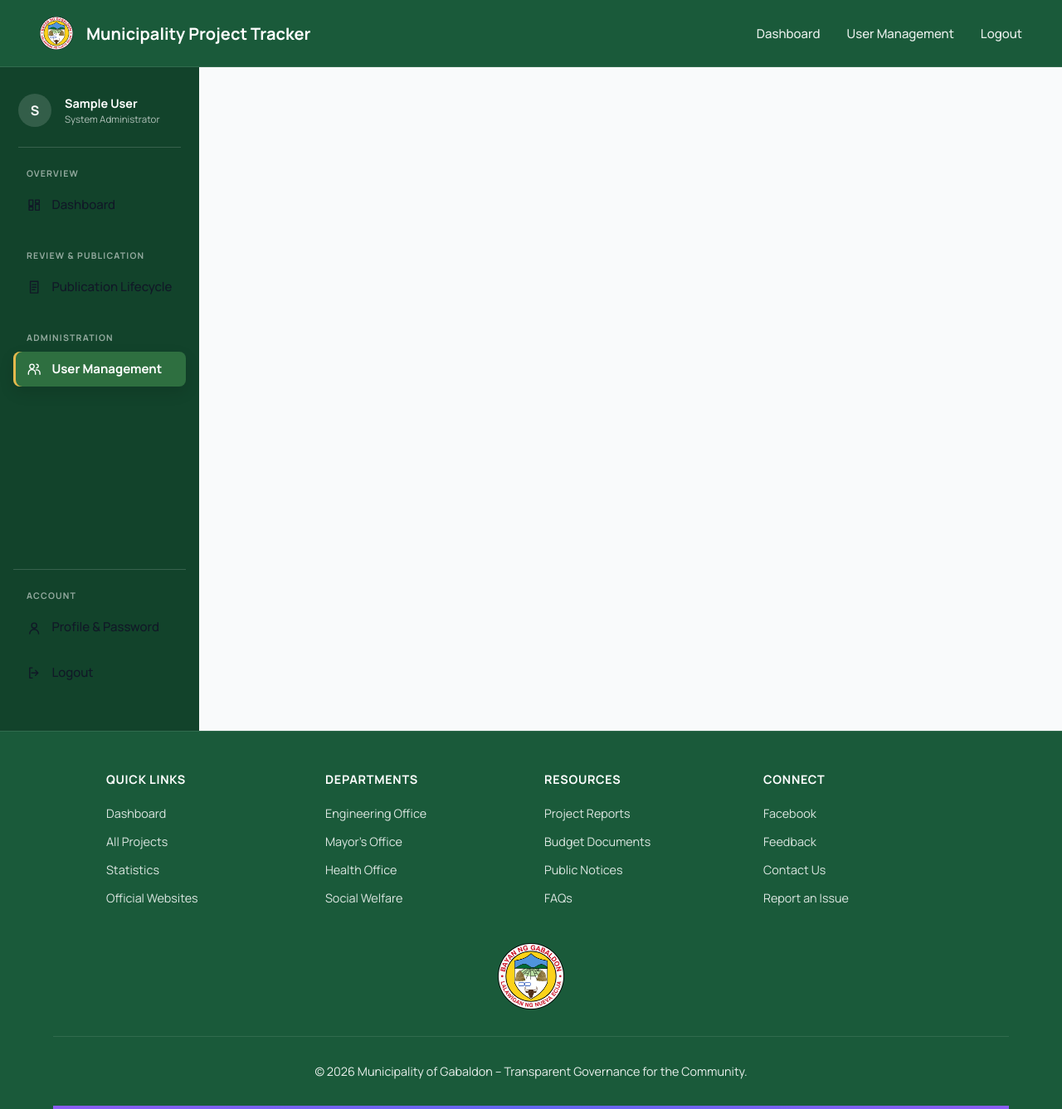
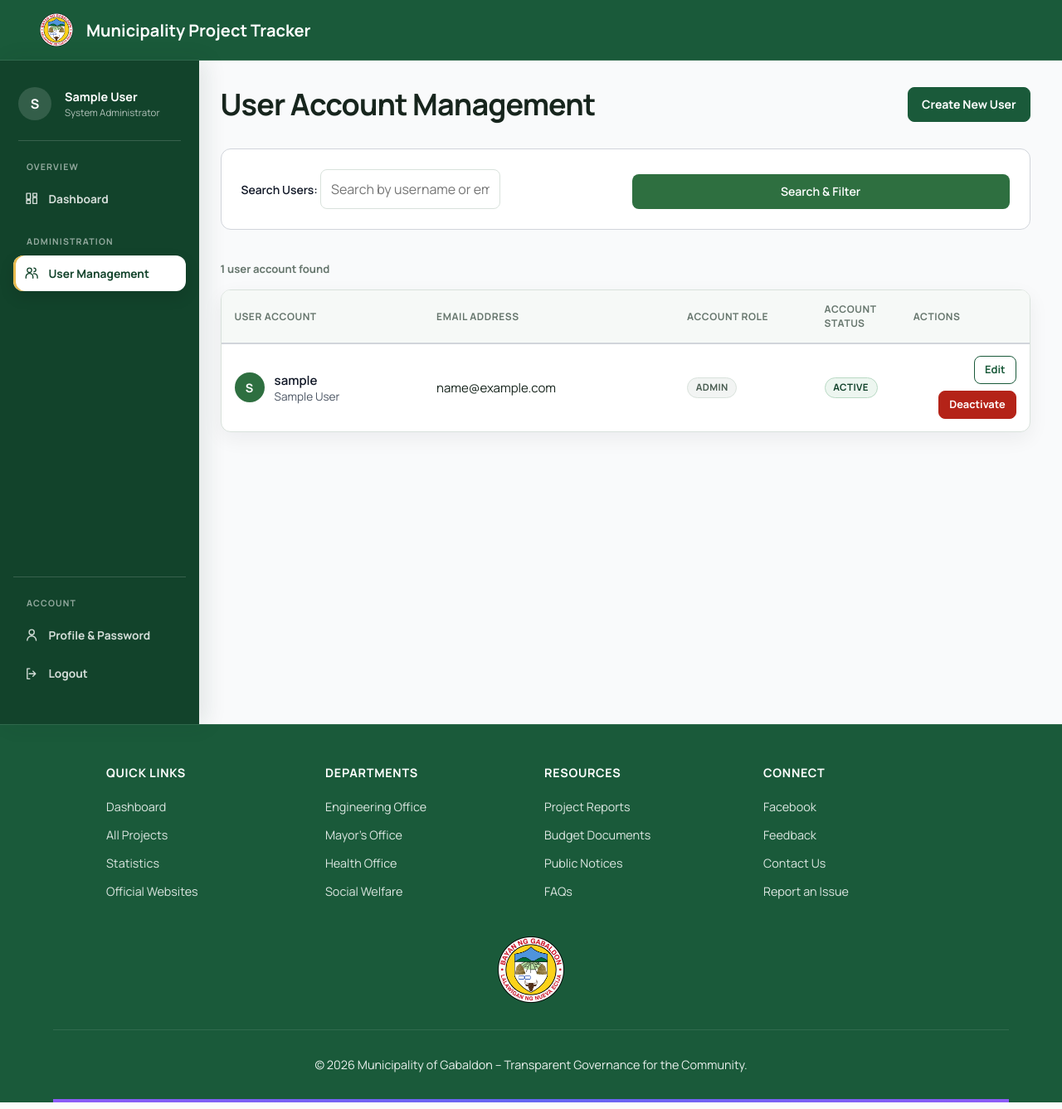
Before and after one commit to AboloftZeke/Gabaldon-Municipality-Project-Tracker, a Django app: page /users/ in a window 1280 px wide. Shown: the whole page at 83% size. Run offline with Django 5.2, Linux system fonts and the light colour scheme; the visitor is signed in with stand-in values (Sample User, id 1); data comes from the database, SQL or seed files in the repository.

Commit message:
fix(admin): clean navigation and user management layout

```diff
--- a/apps/system/navigation.py
+++ b/apps/system/navigation.py
@@ -96,29 +96,18 @@ def account_navigation(request):
             ])
 
         if name == 'admin_dashboard':
-            groups.extend([
-                {
-                    'label': 'Review & Publication',
-                    'items': [item(
-                        'Publication Lifecycle',
-                        'publication_lifecycle',
-                        'review',
-                        active_names=('publication_lifecycle',),
-                    )],
-                },
-                {
-                    'label': 'Administration',
-                    'items': [item(
-                        'User Management', 'user_list', 'users',
-                        active_names=(
-                            'user_list', 'user_create', 'user_create_confirm',
-                            'user_edit', 'user_edit_confirm',
-                            'user_deactivate', 'user_activate',
-                            'user_resend_account_setup',
-                        ),
-                    )],
-                },
-            ])
+            groups.append({
+                'label': 'Administration',
+                'items': [item(
+                    'User Management', 'user_list', 'users',
+                    active_names=(
+                        'user_list', 'user_create', 'user_create_confirm',
+                        'user_edit', 'user_edit_confirm',
+                        'user_deactivate', 'user_activate',
+                        'user_resend_account_setup',
+                    ),
+                )],
+            })
 
         groups.append({
             'label': 'Account',
--- a/static/css/templates/core/user_list.css
+++ b/static/css/templates/core/user_list.css
@@ -18,137 +18,11 @@
         --bg-light: #f9fafb;
     }
 
-    * {
-        margin: 0;
-        padding: 0;
-        box-sizing: border-box;
-    }
-
-    body {
-        font-family: 'Manrope', "Segoe UI", sans-serif;
-        background: var(--bg-light);
-        color: var(--ink-900);
-    }
-
-    header {
-        background: var(--panel-green);
-        color: var(--white);
-        padding: 0;
-        border-bottom: 1px solid rgba(255, 255, 255, 0.1);
-    }
-
-    header nav {
-        display: flex;
-        justify-content: space-between;
-        align-items: center;
-        padding: 1.25rem clamp(1rem, 5vw, 3rem);
-        max-width: 1400px;
-        margin: 0 auto;
-        width: 100%;
-    }
-
-    header nav h1 {
-        font-size: 1.25rem;
-        font-weight: 700;
-        margin: 0;
-    }
-
-    header nav ul {
-        display: flex;
-        list-style: none;
-        gap: 2rem;
-        align-items: center;
-    }
-
-    header nav a {
-        color: rgba(255, 255, 255, 0.9);
-        text-decoration: none;
-        font-size: 0.94rem;
-        font-weight: 500;
-        transition: color 180ms ease;
-        padding: 0.5rem 0;
-        border-bottom: 2px solid transparent;
-    }
-
-    header nav a:hover {
-        color: var(--white);
-        border-bottom-color: var(--white);
-    }
-
-    main {
-        display: grid;
-        grid-template-columns: 280px minmax(0, 1fr);
-        min-height: calc(100vh - 80px);
-    }
-
-    .sidebar {
-        background: var(--white);
-        border-right: 1px solid var(--line);
-        padding: 2rem 0;
-    }
-
-    .sidebar-section {
-        padding: 1rem 1.5rem;
-        border-bottom: 1px solid var(--line);
-    }
-
-    .sidebar-section:last-child {
-        border-bottom: none;
-    }
-
-    .sidebar-title {
-        font-size: 0.75rem;
-        font-weight: 700;
-        text-transform: uppercase;
-        letter-spacing: 0.05em;
-        color: var(--ink-600);
-        margin-bottom: 1rem;
-    }
-
-    .sidebar-menu {
-        list-style: none;
-    }
-
-    .sidebar-menu li {
-        margin-bottom: 0.5rem;
-    }
-
-    .sidebar-menu a {
-        display: flex;
-        align-items: center;
-        gap: 0.75rem;
-        padding: 0.75rem 1rem;
-        border-radius: 8px;
-        color: var(--ink-900);
-        text-decoration: none;
-        font-size: 0.94rem;
-        font-weight: 500;
-        transition: background 180ms ease, color 180ms ease;
-    }
-
-    .sidebar-menu a:hover {
-        background: var(--bg-light);
-        color: var(--btn);
-    }
-
-    .sidebar-menu a.active {
-        background: var(--btn);
-        color: var(--white);
-    }
-
-    .sidebar-menu a.active-filter {
-        background: var(--btn);
-        color: var(--white);
-    }
-
-    main > div:last-child {
+    .user-management-content {
+        width: min(100%, 1280px);
         min-width: 0;
-        overflow-y: auto;
-    }
-
-    .page-content {
-        min-width: 0;
-        padding: clamp(1.5rem, 5vw, 3rem);
+        padding: clamp(1.5rem, 3vw, 2.5rem) clamp(1.25rem, 3vw, 2.5rem) 3rem 0;
+        justify-self: start;
     }
 
     .page-header {
@@ -516,12 +390,8 @@
     }
 
     @media (max-width: 1280px) {
-        main {
-            grid-template-columns: 240px minmax(0, 1fr);
-        }
-
-        .page-content {
-            padding: 2rem;
+        .user-management-content {
+            padding-top: 2rem;
         }
 
         .user-table th,
@@ -537,33 +407,15 @@
     }
 
     @media (max-width: 1024px) {
-        main {
-            grid-template-columns: minmax(0, 1fr);
-        }
-
-        .sidebar {
-            display: none;
-        }
-
         .filter-form {
             grid-template-columns: 1fr;
         }
     }
 
     @media (max-width: 768px) {
-        header nav {
-            flex-direction: column;
-            gap: 1rem;
+        .user-management-content {
+            width: 100%;
             padding: 1rem;
-        }
-
-        header nav h1 {
-            font-size: 1.1rem;
-        }
-
-        header nav ul {
-            gap: 1rem;
-            font-size: 0.9rem;
         }
 
         .page-header {
@@ -606,10 +458,6 @@
     }
 
     @media (max-width: 480px) {
-        .page-content {
-            padding: 1rem;
-        }
-
         .page-header h2 {
             font-size: 1.25rem;
         }
--- a/templates/core/user_list.html
+++ b/templates/core/user_list.html
@@ -7,25 +7,16 @@
 <link rel="preconnect" href="https://fonts.googleapis.com">
 <link rel="preconnect" href="https://fonts.gstatic.com" crossorigin>
 <link href="https://fonts.googleapis.com/css2?family=Manrope:wght@400;500;600;700&display=swap" rel="stylesheet">
-<link rel="stylesheet" href="{% static 'css/templates/core/user_list.css' %}">
+<link rel="stylesheet" href="{% static 'css/templates/core/user_list.css' %}?v=20260919-1">
 {% endblock %}
 
 {% block show_header %}
-<header>
+<header class="site-header">
     <nav>
         <div class="header-brand">
             <img src="{% static 'images/Gabaldon seal.png' %}" alt="Gabaldon Seal" class="header-logo">
             <h1>Municipality Project Tracker</h1>
         </div>
-        {% if user.is_authenticated %}
-            <ul>
-                <li><a href="{% url 'admin_dashboard' %}">Dashboard</a></li>
-                {% if user.is_superuser %}
-                    <li><a href="{% url 'user_list' %}">User Management</a></li>
-                {% endif %}
-                <li><a href="{% url 'logout' %}">Logout</a></li>
-            </ul>
-        {% endif %}
     </nav>
 </header>
 {% endblock %}
@@ -33,7 +24,7 @@
 {% block content %}
 <div class="ui-sidebar-layout">
 {% include "includes/sidebar_navigation.html" %}
-<div class="page-content">
+<div class="page-content user-management-content">
     <div class="page-header ui-page-header">
         <h2>User Account Management</h2>
         <a href="{% url 'user_create' %}" class="create-btn ui-button ui-button--primary">Create New User</a>
```
Also changed, not shown: apps/system/test_head_dashboards.py (+36 -2 lines), static/css/templates/core/user_form.css (+7 -147 lines), templates/core/user_form.html (+3 -12 lines).
